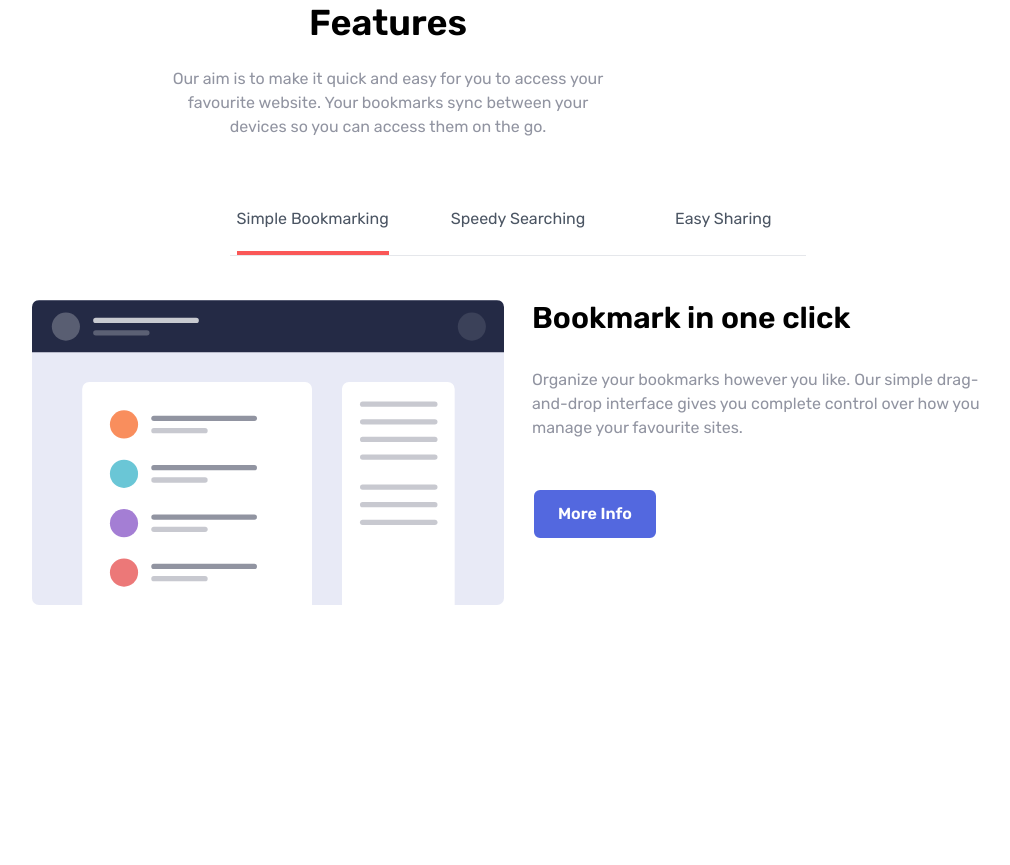
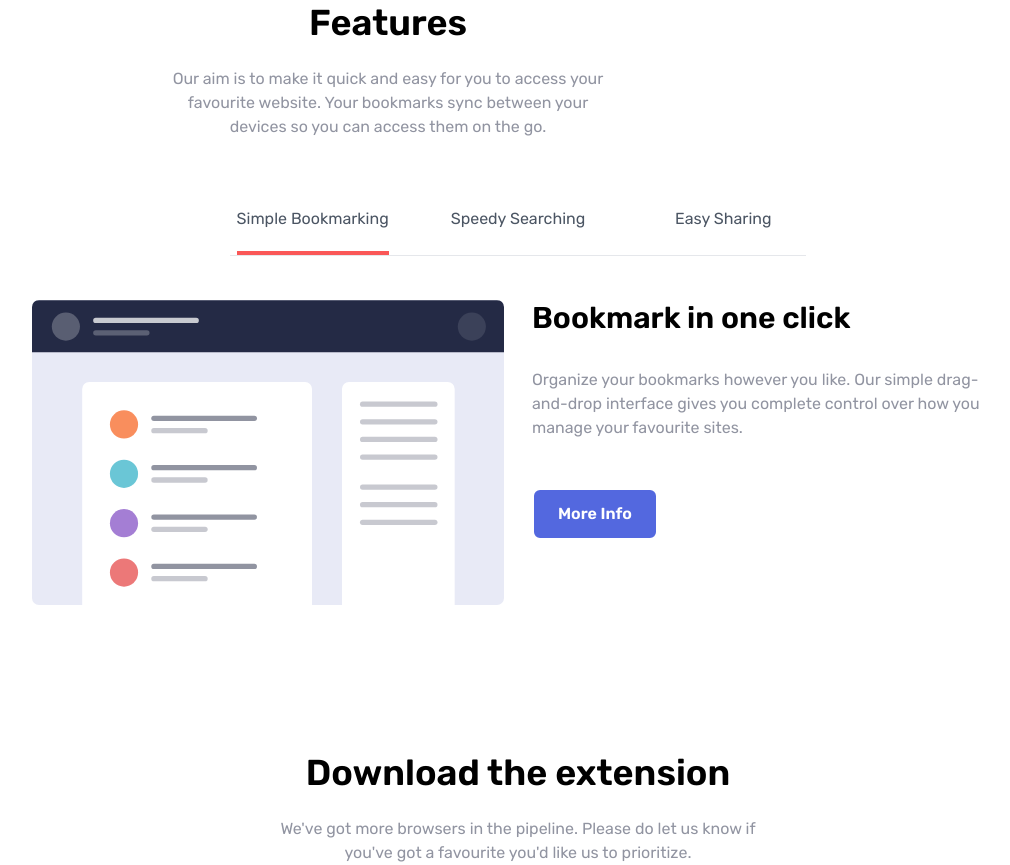
Before and after one commit to kongyutay/tailwind-bookmark-manager-website, a website: page index.html in a window 1280 px wide. Shown: the part 761-1626 px from the top of the page, without its empty margins (122-1132 px from the left). Before the commit the page ends 1514 px from the top, so only its background shows below. Drawn offline with Linux system fonts and the light colour scheme.

Commit message:
download heading

```diff
--- a/index.html
+++ b/index.html
@@ -309,5 +309,18 @@
                 </section>
             </div>
         </section>
+
+        <!-- Download Heading -->
+        <section id="download">
+            <div class="container mx-auto px-6">
+                <h2 class="mb-6 text-3xl font-semibold text-center md:text-4xl">
+                    Download the extension
+                </h2>
+                <p class="max-w-lg mx-auto text-center text-grayishBlue">
+                    We've got more browsers in the pipeline. Please do let us
+                    know if you've got a favourite you'd like us to prioritize.
+                </p>
+            </div>
+        </section>
     </body>
 </html>
```
Also changed, not shown: css/style.css.
